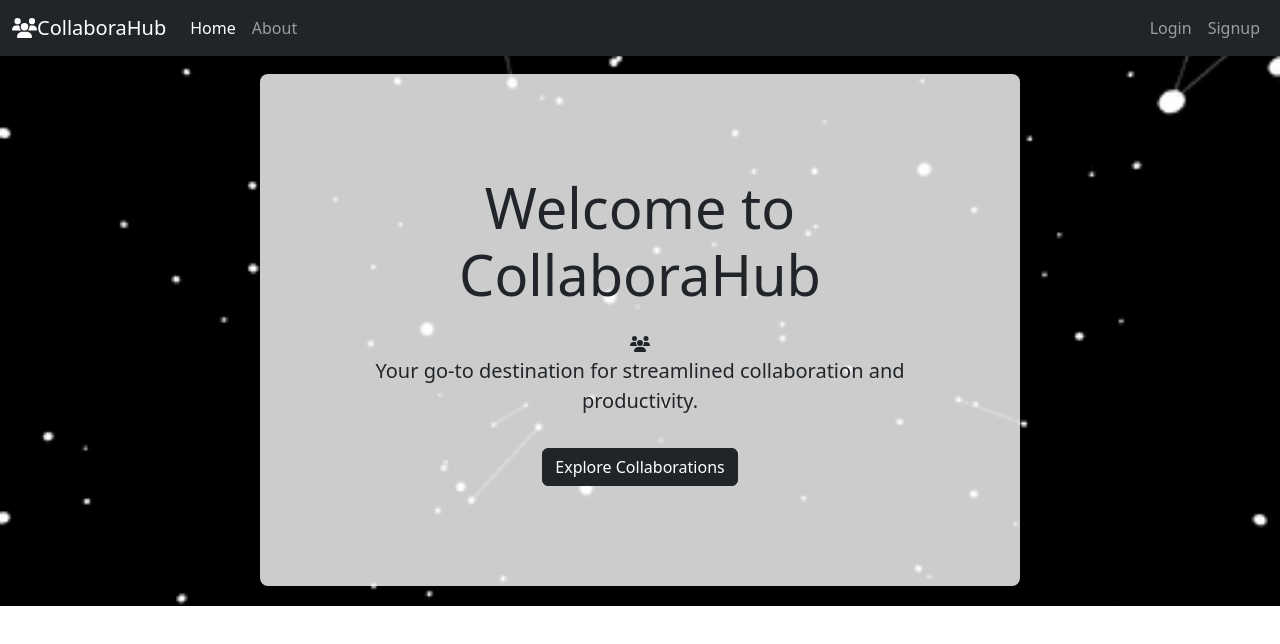
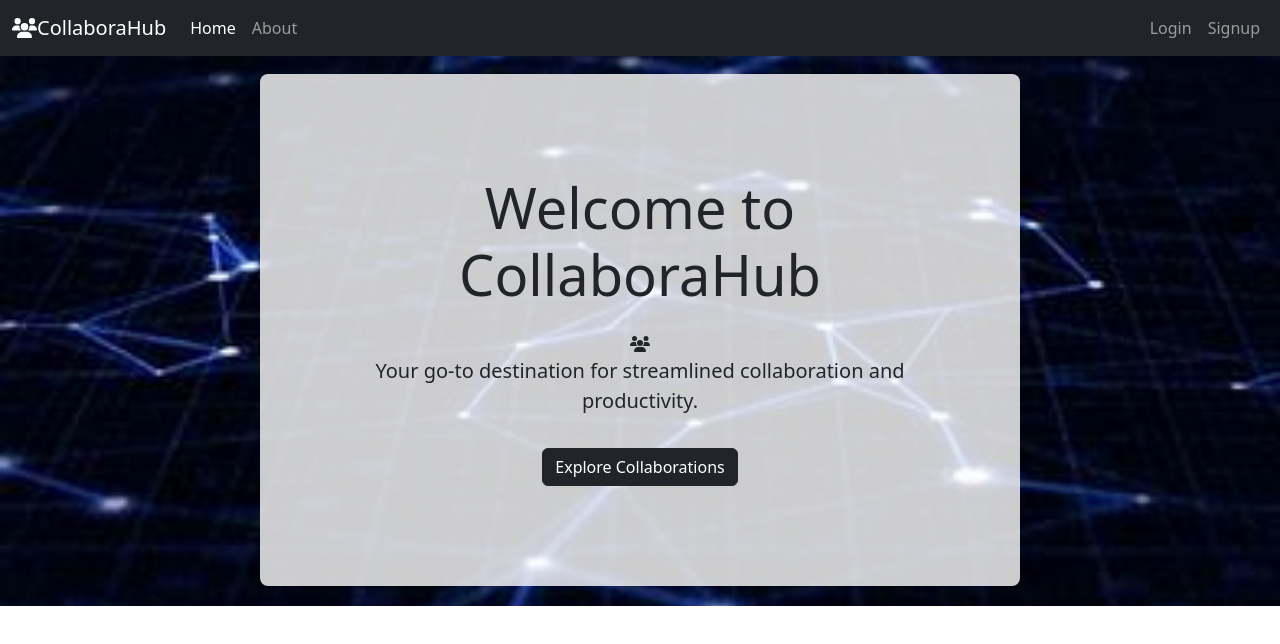
Before and after one commit to alicodes02/Web-Project-Frontend, a React (Create React App) app: page / in a window 1280 px wide. Shown: the top 644 px of the page. Built offline with nearby package versions, Linux system fonts and the light colour scheme.

Commit message:
Background image changed

```diff
--- a/src/Components/Base.js
+++ b/src/Components/Base.js
@@ -5,7 +5,7 @@ const Base = ({ children }) => {
 
 
   const backgroundStyle = {
-    backgroundImage: `url('/giphy2.gif')`,
+    backgroundImage: `url('/giphy3.jpg')`,
     backgroundSize: 'cover',
     backgroundPosition: 'center',
     margin: '0', // Remove default margins
```
Also changed, not shown: public/giphy3.jpg (added).
